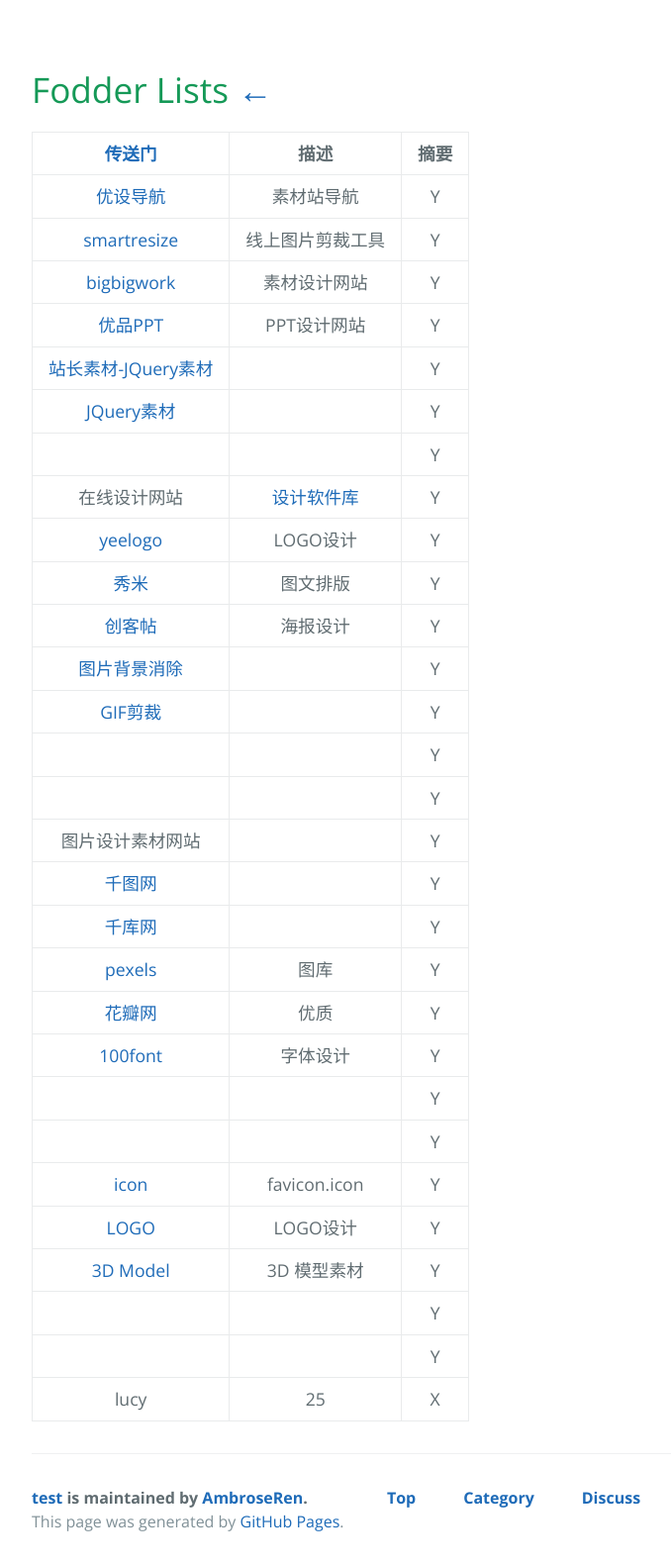
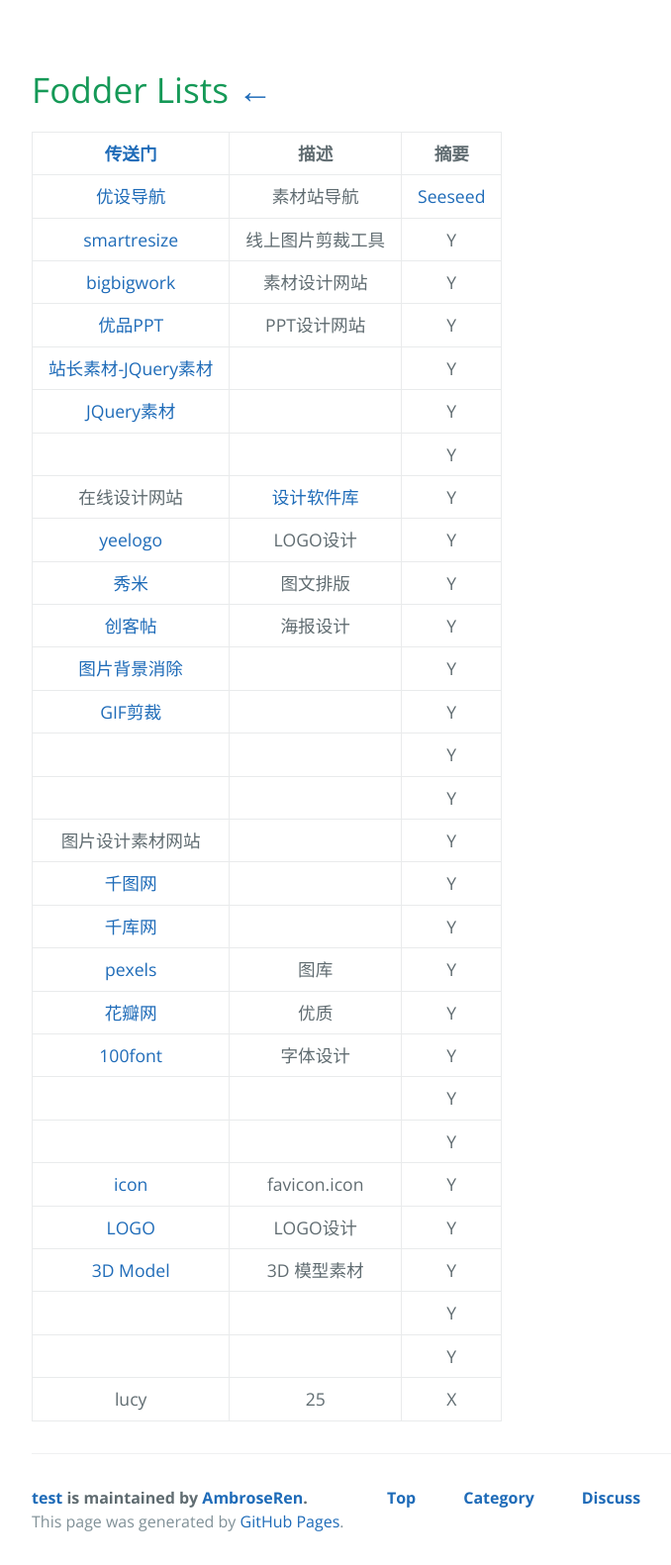
Before and after one commit to AmbroseRen/test, a Jekyll site: the page built from Data/Fodder/index.md, in a window 1280 px wide. Shown: the whole page at 99% size, without its empty margins (192-870 px from the left). Built offline with Jekyll 4.4.1, drawn with Linux system fonts in a browser that asks for light colours; nearby versions of some CDN libraries; our own code applies the rules of GitHub Pages for plain Markdown files; library files that are not in the unit come from our copies; the repository's description, which GitHub fills in, is left out.

Commit message:
Update index.md

```diff
--- a/Data/Fodder/index.md
+++ b/Data/Fodder/index.md
@@ -20,7 +20,7 @@
 
 | [传送门](../../navigation.md#fodder) | 描述 | 摘要 |
 |:---:|:---:|:---:|
-| [优设导航](https://hao.uisdc.com/) | 素材站导航 | Y |
+| [优设导航](https://hao.uisdc.com/) | 素材站导航 | [Seeseed](https://www.seeseed.com/) |
 | [smartresize](https://www.smartresize.com/) | 线上图片剪裁工具 | Y |
 | [bigbigwork](https://www.bigbigwork.com/) | 素材设计网站 | Y |
 | [优品PPT](http://www.ypppt.com/) | PPT设计网站 | Y |
```
